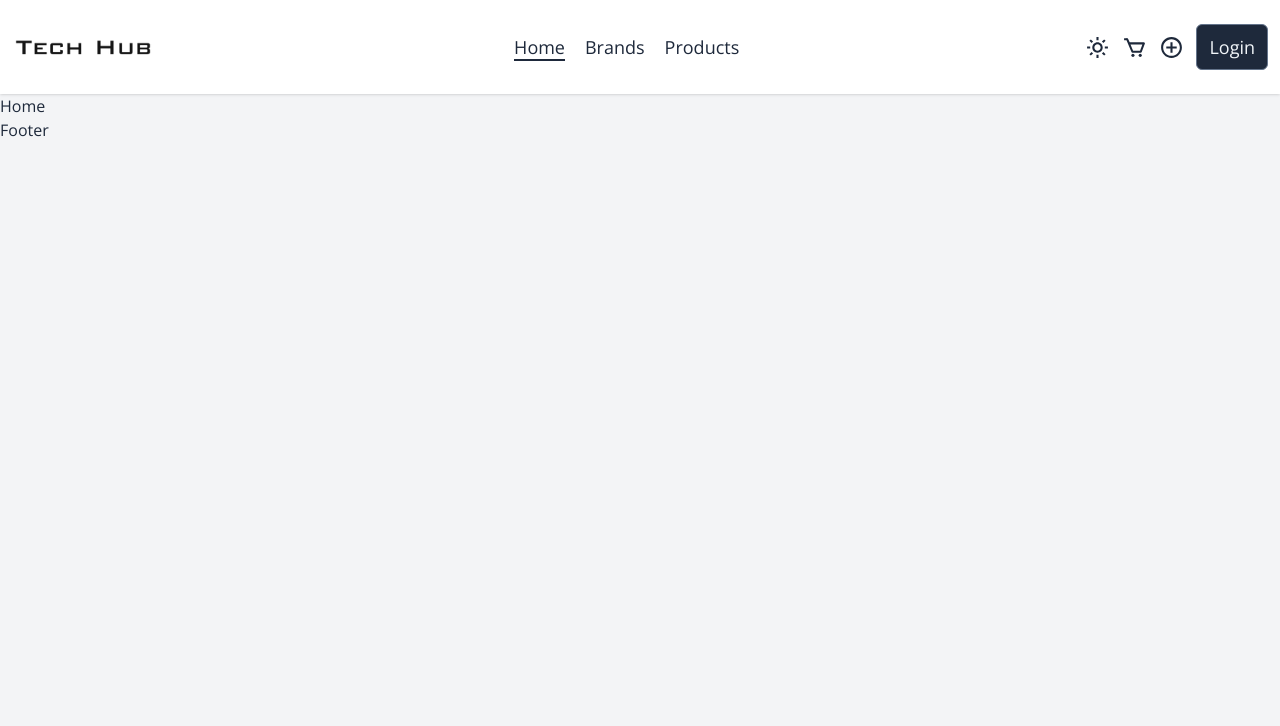
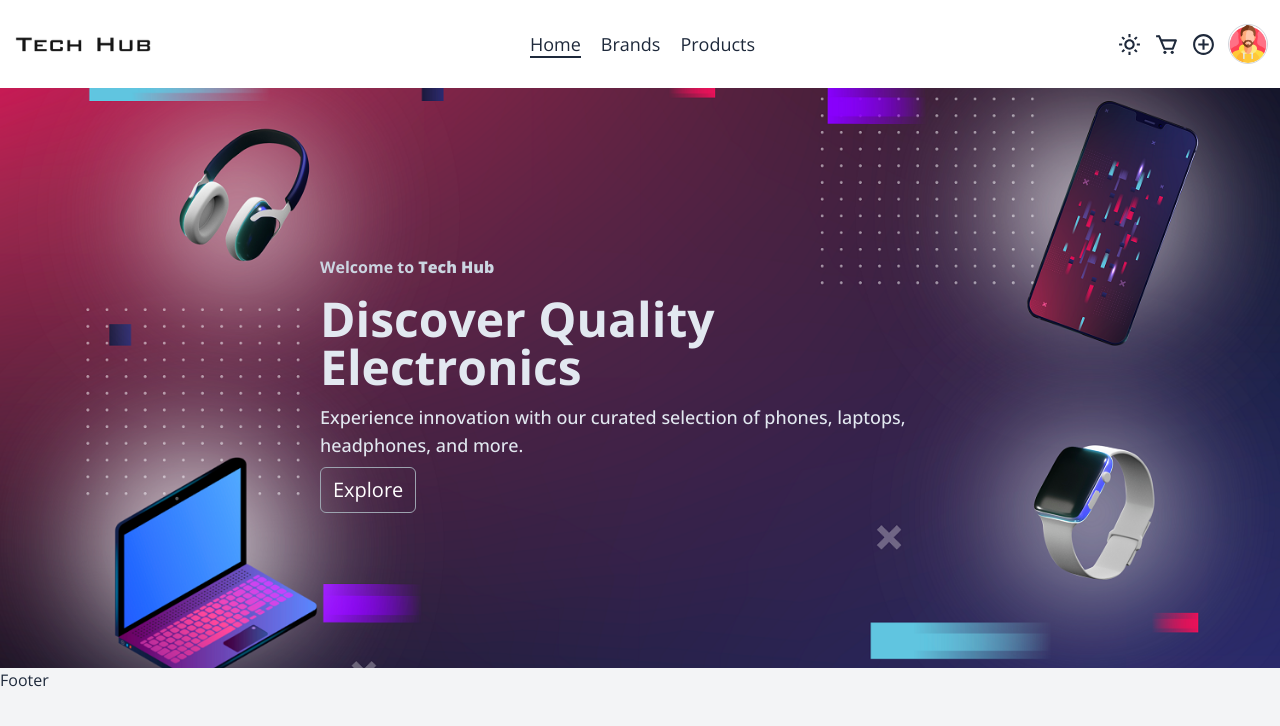
Before and after one commit to md-ali-0/techhub-client, a React (Vite) app: page / in a window 1280 px wide. Shown: the top 726 px of the page. Built offline with nearby package versions, Linux system fonts and the light colour scheme.

Commit message:
Banner Section Added in Home Page

```diff
--- a/src/Layout/Header.jsx
+++ b/src/Layout/Header.jsx
@@ -20,7 +20,7 @@ const Header = () => {
     } else {
         document.documentElement.classList.remove('dark');
     }
-    const user = false;
+    const user = true;
     const [open, setOpen] = useState(false);
     const [userProfile, setUserProfile] = useState(false);
 
--- /dev/null
+++ b/src/Pages/Home/Banner.jsx
@@ -0,0 +1,26 @@
+import BannerImage from '/banner.png';
+const Banner = () => {
+    return (
+        <div
+            className="relative bg-cover bg-center bg-no-repeat w-full h-[580px]"
+            style={{ backgroundImage: `url(${BannerImage})` }}>
+            <div className="absolute left-1/2 top-1/2 transform -translate-x-1/2 -translate-y-1/2">
+                <h4 className="text-slate-300  font-bold py-3">
+                    Welcome to <span className='font-extrabold'>Tech Hub</span>
+                </h4>
+                <h3 className="text-5xl text-slate-200 font-bold py-1">
+                    Discover Quality Electronics
+                </h3>
+                <p className="text-lg font-medium text-slate-200 py-2">
+                    Experience innovation with our curated selection of phones,
+                    laptops, headphones, and more.
+                </p>
+                <button className="bg-transparent border border-gray-400 text-white text-xl rounded-md py-2 px-3">
+                    Explore
+                </button>
+            </div>
+        </div>
+    );
+};
+
+export default Banner;
--- a/src/Pages/Home/Home.jsx
+++ b/src/Pages/Home/Home.jsx
@@ -1,7 +1,9 @@
+import Banner from "./Banner";
+
 const Home = () => {
     return (
         <div>
-            Home
+            <Banner></Banner>
         </div>
     );
 };
```
Also changed, not shown: public/banner.png (added).
